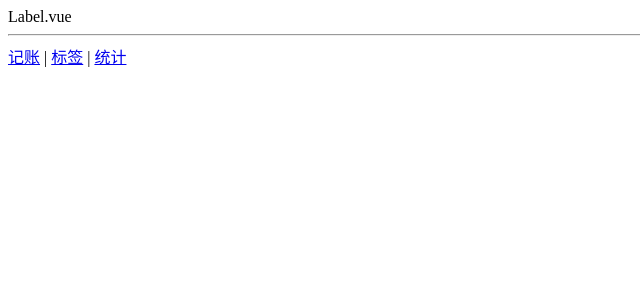
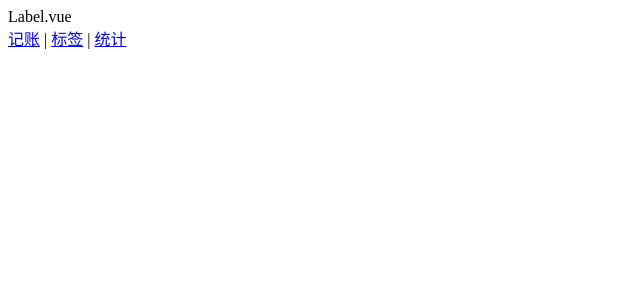
Before and after one commit to ike-cloud/grownmoney-1, a Vue app: page /#/labels in a window 1280 px wide. Shown: the top 300 px of the page, without its empty margins (0-640 px from the left). Built offline with nearby package versions, Linux system fonts and the light colour scheme.

Commit message:
全局组件ã<Nav/>

```diff
--- a/src/App.vue
+++ b/src/App.vue
@@ -1,12 +1,6 @@
 <template>
   <div>
     <router-view/>
-    <hr/>
-    <router-link to="/money">记账</router-link>
-    |
-    <router-link to="/labels">标签</router-link>
-    |
-    <router-link to="/statistics">统计</router-link>
   </div>
 
 </template>
--- /dev/null
+++ b/src/components/Nav.vue
@@ -0,0 +1,19 @@
+<template>
+  <div>
+    <router-link to="/money">记账</router-link>
+    |
+    <router-link to="/labels">标签</router-link>
+    |
+    <router-link to="/statistics">统计</router-link>
+  </div>
+</template>
+
+<script lang="ts">
+export default {
+  name: 'Nav'
+};
+</script>
+
+<style lang="scss" scoped>
+
+</style>
--- a/src/views/Labels.vue
+++ b/src/views/Labels.vue
@@ -1,5 +1,7 @@
 <template>
-<div>Label.vue</div>
+  <div>Label.vue
+    <Nav/>
+  </div>
 </template>
 
 <script lang="ts">
--- a/src/views/Money.vue
+++ b/src/views/Money.vue
@@ -1,5 +1,7 @@
 <template>
-<div>Money.vue</div>
+<div>Money.vue
+  <Nav/>
+</div>
 </template>
 
 <script lang="ts">
--- a/src/views/Statistics.vue
+++ b/src/views/Statistics.vue
@@ -1,5 +1,7 @@
 <template>
-<div>Statistics.vue</div>
+<div>Statistics.vue
+  <Nav/>
+</div>
 </template>
 
 <script lang="ts">
```
Also changed, not shown: src/main.ts (+9 -7 lines).
